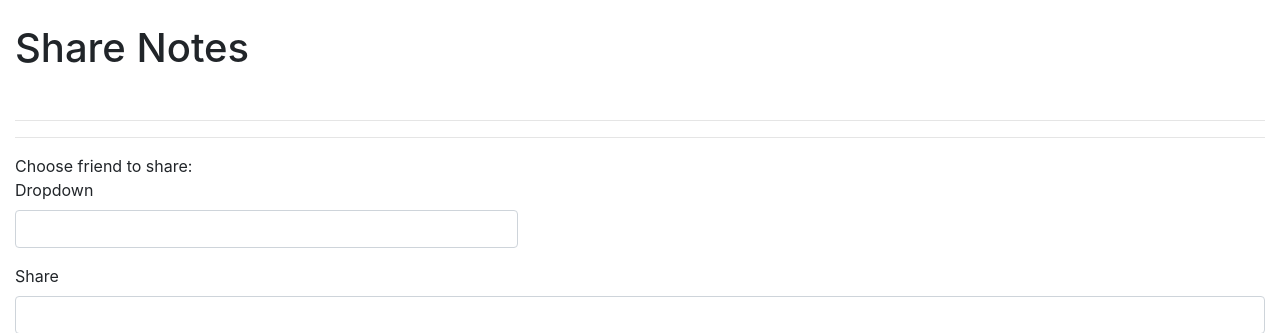
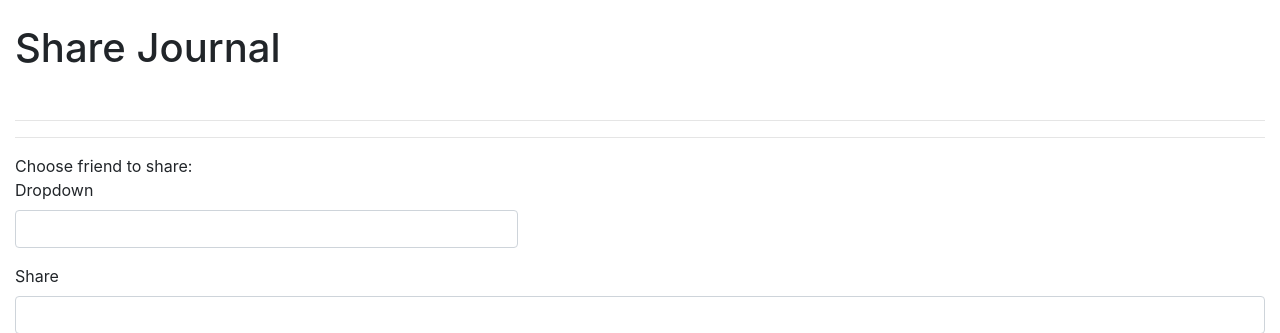
Before and after one commit to abdullahw1/Fitnest, a Python web app: template Fitnest Health Applic/app/myapp/templates/share-notes.html in a window 1280 px wide. Shown: the part 56-389 px from the top of the page. Run offline with Jinja, Linux system fonts and the light colour scheme; the template is opened without the code that fills it: most values are stand-ins (such as "Sample title", 1, 10 or a date in 2020); form fields are guessed from the names that the template uses; some libraries are stand-ins or nearby versions.

Commit message:
Update share-notes.html

```diff
--- a/Fitnest Health Applic/app/myapp/templates/share-notes.html
+++ b/Fitnest Health Applic/app/myapp/templates/share-notes.html
@@ -1,6 +1,6 @@
 {% extends "base.html" %}
 {% block content %}
-<h1>Share Notes</h1>
+<h1>Share Journal</h1>
 <br>
 <hr>
 <hr>
```
